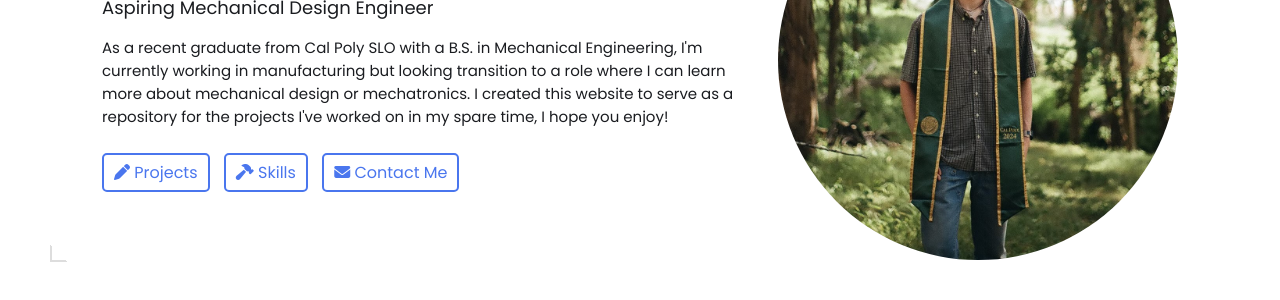
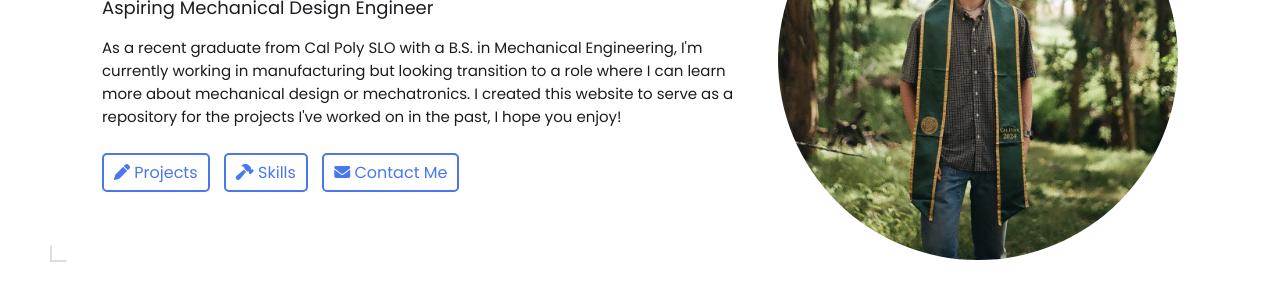
Before and after one commit to jddavitt/jddavitt.github.io, a Jekyll site: the page built from index.html, in a window 1280 px wide and 900 px high. Shown: the part 272-572 px from the top of the window. Built offline with Jekyll 4.4.1, drawn with Linux system fonts in a browser that asks for light colours.

Commit message:
Update _config.yml

```diff
--- a/_config.yml
+++ b/_config.yml
@@ -16,7 +16,7 @@ name: Jackson Davitt
 headline: Aspiring Mechanical Design Engineer
 description: >- # dont remove this line. this will ignore all new lines until the next section
   As a recent graduate from Cal Poly SLO with a B.S. in Mechanical Engineering, I'm currently working in manufacturing but looking
-  transition to a role where I can learn more about mechanical design or mechatronics. I created this website to serve as a repository for the projects I've worked on in my spare time, I hope you enjoy!
+  transition to a role where I can learn more about mechanical design or mechatronics. I created this website to serve as a repository for the projects I've worked on in the past, I hope you enjoy!
 
 # Place your profile image in /assets/images/profile-image/folder and edit the file name
 profile_image: ./assets/images/profile-image/profilepicture.jpeg
```
